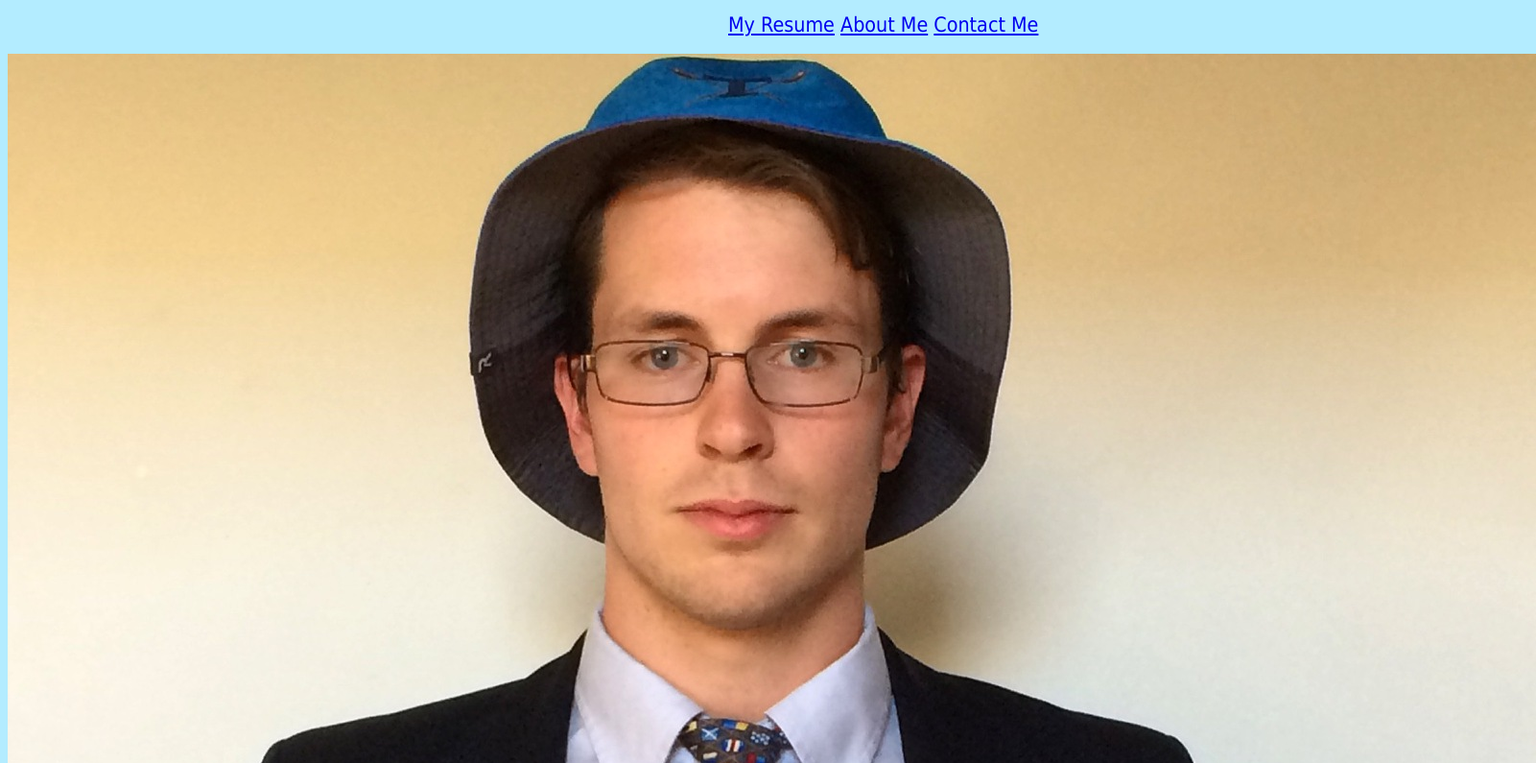
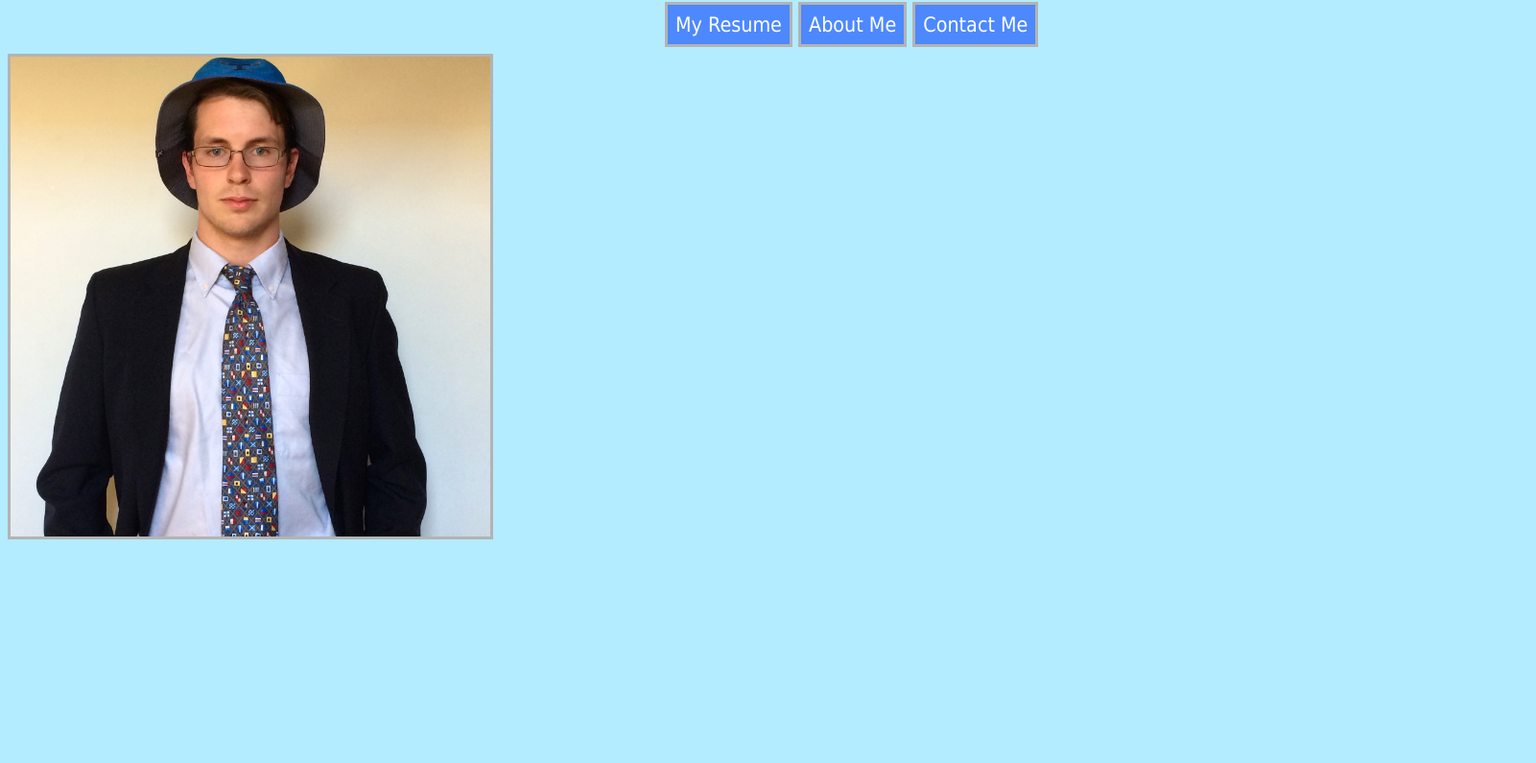
Before and after one commit to drewcark/drewcark.github.io, a plain HTML site: page index.html in a window 1280 px wide. Shown: the part 73-868 px from the top of the page at 96% size, 1601 px wide, since content can reach past the window. After the commit the page ends 800 px from the top, so only its background shows below. Drawn offline with Linux system fonts and the light colour scheme.

Commit message:
changed link buttons

```diff
--- a/index.html
+++ b/index.html
@@ -9,10 +9,12 @@
 			Andrew Warren
 		</h1>
 		<h2>
-			<a href="resume.html"> My Resume</a>
-			<a href="bio.html"> About Me</a>
-			<a href="mailto:warrenandros@gmail.com"> Contact Me </a>
+			<div class="mainlinks">
+				<a href="resume.html"> My Resume</a>
+				<a href="bio.html"> About Me</a>
+				<a href="mailto:warrenandros@gmail.com"> Contact Me </a>
+			</div>
 		</h2>
-		<div id="mypic"><img src="vry_srs_headshot.jpg" alt=""/></div>
+		<div class="mypic"><img src="vry_srs_headshot.jpg" alt=""/></div>
 	</body>
 </html>
```
